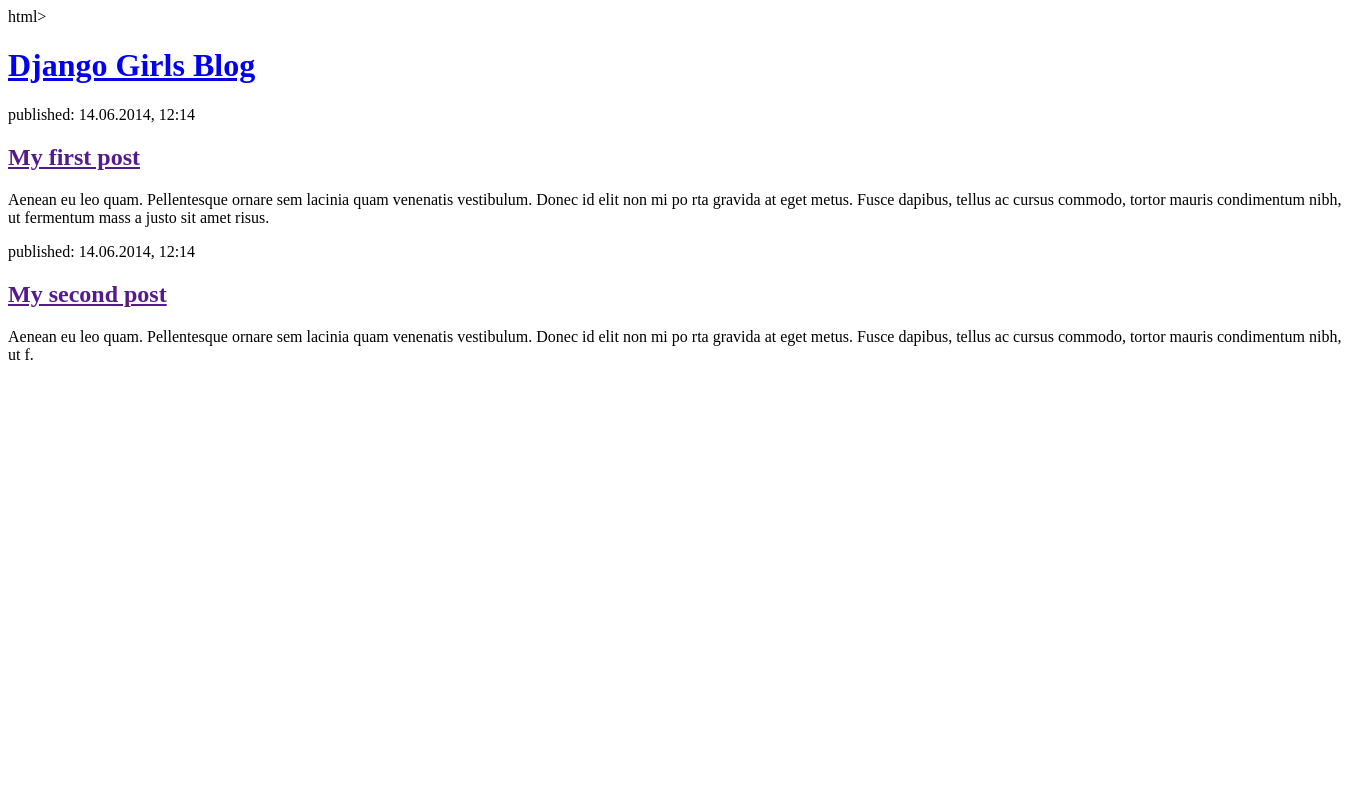
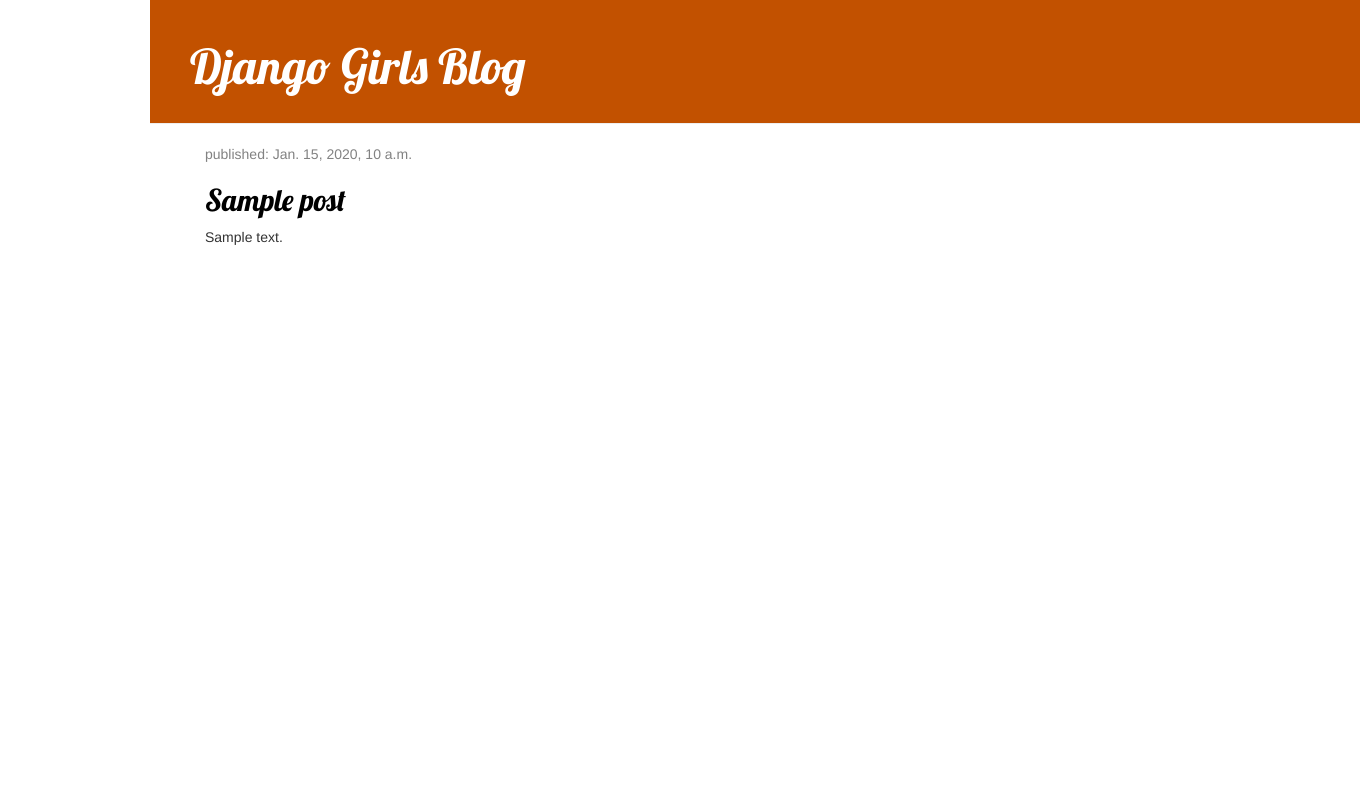
Before and after one commit to BlaNaoZ/my-first-blog, a Django app: page / in a window 1360 px wide. Run offline with Django 3.2, Linux system fonts and the light colour scheme; tables that the repository leaves empty hold one stand-in row (values such as "Sample post"); some libraries are stand-ins or nearby versions.

Commit message:
Added view and template for detailed blog post as well as CSS for the site

```diff
--- /dev/null
+++ b/blog/static/css/blog.css
@@ -0,0 +1,46 @@
+h1 a, h2 a {
+    color: #C25100;
+    font-family: 'Lobster';
+ }
+
+ body {
+    padding-left: 150px;
+ }
+
+ .page-header {
+    background-color: #C25100;
+    margin-top: 0;
+    padding: 20px 20px 20px 40px;
+}
+.page-header h1, .page-header h1 a, .page-header h1 a:visited, .page-header h1 a:active {
+    color: #ffffff;
+    font-size: 36pt;
+    text-decoration: none;
+}
+.content {
+    margin-left: 40px;
+}
+h1, h2, h3, h4 {
+    font-family: 'Lobster', cursive;
+}
+.date {
+    color: #828282;
+}
+.save {
+    float: right;
+}
+.post-form textarea, .post-form input {
+    width: 100%;
+}
+.top-menu, .top-menu:hover, .top-menu:visited {
+    color: #ffffff;
+    float: right;
+    font-size: 26pt;
+    margin-right: 20px;
+}
+.post {
+    margin-bottom: 70px;
+}
+.post h2 a, .post h2 a:visited {
+    color: #000000;
+}
--- /dev/null
+++ b/blog/templates/blog/base.html
@@ -0,0 +1,23 @@
+{% load static %}
+<html>
+    <head>
+        <title>Django Girls blog</title>
+        <link rel="stylesheet" href="//maxcdn.bootstrapcdn.com/bootstrap/3.2.0/css/bootstrap.min.css">
+        <link rel="stylesheet" href="//maxcdn.bootstrapcdn.com/bootstrap/3.2.0/css/bootstrap-theme.min.css">
+        <link href="//fonts.googleapis.com/css?family=Lobster&subset=latin,latin-ext" rel="stylesheet" type="text/css">
+        <link rel="stylesheet" href="{% static 'css/blog.css' %}">
+    </head>
+    <body>
+        <div class="page-header">
+            <h1> <a href="/">Django Girls Blog</a></h1>
+        </div>
+        <div class="content container">
+            <div class="row">
+                <div class="col-md-8">
+                    {% block content %}
+                    {% endblock %}
+                </div>
+            </div>
+        </div>
+    </body>
+</html>
--- a/blog/templates/blog/post_list.html
+++ b/blog/templates/blog/post_list.html
@@ -1,23 +1,12 @@
-html>
-<head>
-<title>Django Girls blog</title>
-</head>
-<body>
-<div>
-<h1><a href="/">Django Girls Blog</a></h1>
-</div>
-<div>
-<p>published: 14.06.2014, 12:14</p>
-<h2><a href="">My first post</a></h2>
-<p>Aenean eu leo quam. Pellentesque ornare sem lacinia quam venenatis vestibulum. Donec id elit non mi po
-rta gravida at eget metus. Fusce dapibus, tellus ac cursus commodo, tortor mauris condimentum nibh, ut fermentum mass
-a justo sit amet risus.</p>
-</div>
-<div>
-<p>published: 14.06.2014, 12:14</p>
-<h2><a href="">My second post</a></h2>
-<p>Aenean eu leo quam. Pellentesque ornare sem lacinia quam venenatis vestibulum. Donec id elit non mi po
-rta gravida at eget metus. Fusce dapibus, tellus ac cursus commodo, tortor mauris condimentum nibh, ut f.</p>
-</div>
-</body>
-</html>
+{% extends 'blog/base.html' %}
+{% block content %}
+    {% for post in posts %}
+                    <div class="post">
+                        <div class="date">
+                            <p>published: {{ post.published_date }}</p>
+                        </div>
+                        <h2><a href="{% url 'post_detail' pk=post.pk %}">{{ post.title }}</a></h2>
+                        <p>{{ post.text|linebreaksbr }}</p>
+                    </div>
+    {% endfor %}
+{% endblock %}
--- a/blog/urls.py
+++ b/blog/urls.py
@@ -1,6 +1,7 @@
 from django.urls import path
 from . import views
 
-urlpatterns = {
+urlpatterns = [
     path('', views.post_list, name='post-list'),
-}
+    path('post/<int:pk>/', views.post_detail, name='post_detail'),
+]
--- a/blog/views.py
+++ b/blog/views.py
@@ -1,5 +1,13 @@
 from django.shortcuts import render
+from django.utils import timezone
+from .models import Post
+from django.shortcuts import render, get_object_or_404
 
 # Create your views here.
 def post_list(request):
-    return render(request, 'blog/post_list.html', {})
+    posts = Post.objects.filter(published_date__lte=timezone.now()).order_by('published_date')
+    return render(request, 'blog/post_list.html', {'posts': posts})
+
+def post_detail(request, pk):
+    post = get_object_or_404(Post, pk=pk)
+    return render(request, 'blog/post_detail.html', {'post': post})
```
Also changed, not shown: blog/templates/blog/post_detail.html (added, +12 -0 lines).
